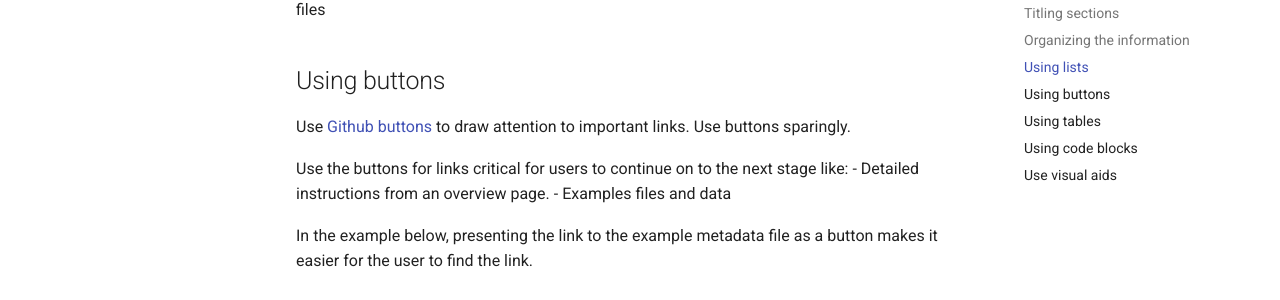
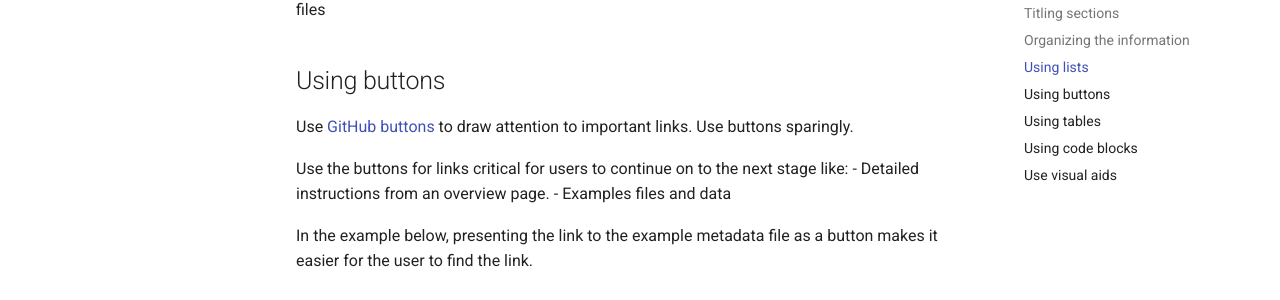
Before and after one commit to AlexsLemonade/OpenScPCA-analysis, an MkDocs documentation site: the page built from docs/general-style-guide.md, in a window 1280 px wide and 900 px high, scrolled down 1347 px. Shown: the part 143-443 px from the top of the window. Built offline with MkDocs 1.6.1 and Material for MkDocs 9.7.7, drawn with Linux system fonts in a browser that asks for light colours.

```diff
--- a/docs/general-style-guide.md
+++ b/docs/general-style-guide.md
@@ -53,7 +53,7 @@ Use it for describing:
 
 ## Using buttons
 
-Use [Github buttons](https://gist.github.com/apaskulin/1ad686e42c7165cb9c22f9fe1e389558#buttons) to draw attention to important links.
+Use [GitHub buttons](https://gist.github.com/apaskulin/1ad686e42c7165cb9c22f9fe1e389558#buttons) to draw attention to important links.
 Use buttons sparingly.
 
 Use the buttons for links critical for users to continue on to the next stage like:
```
